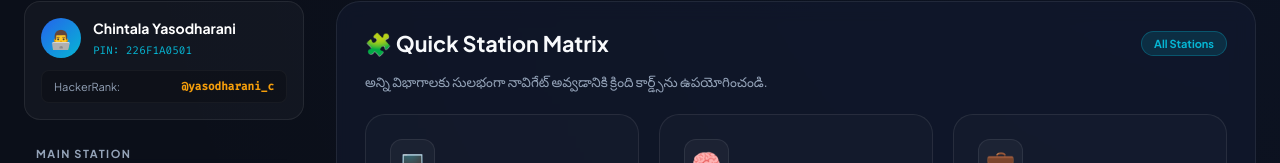
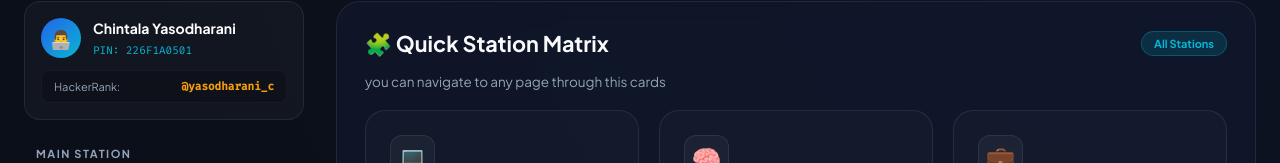
Before and after one commit to yasodharani-10-26/JigsawConnect, a website: page student-dashboard.html in a window 1280 px wide. Shown: the part 276-439 px from the top of the page. Drawn offline with Linux system fonts and the light colour scheme.

Commit message:
Update navigation instructions in student dashboard

```diff
--- a/student-dashboard.html
+++ b/student-dashboard.html
@@ -333,7 +333,7 @@
           <h2>🧩 Quick Station Matrix</h2>
           <span class="badge" style="background:rgba(6, 182, 212, 0.15); color:var(--accent-cyan); border-color:rgba(6, 182, 212, 0.3);">All Stations</span>
         </div>
-        <p class="muted">అన్ని విభాగాలకు సులభంగా నావిగేట్ అవ్వడానికి క్రింది కార్డ్స్‌ను ఉపయోగించండి.</p>
+        <p class="muted">you can navigate to any page through this cards</p>
 
         <div class="nav-cards-grid">
           <a href="student-dashboard.html" class="nav-card card-dashboard">
```
